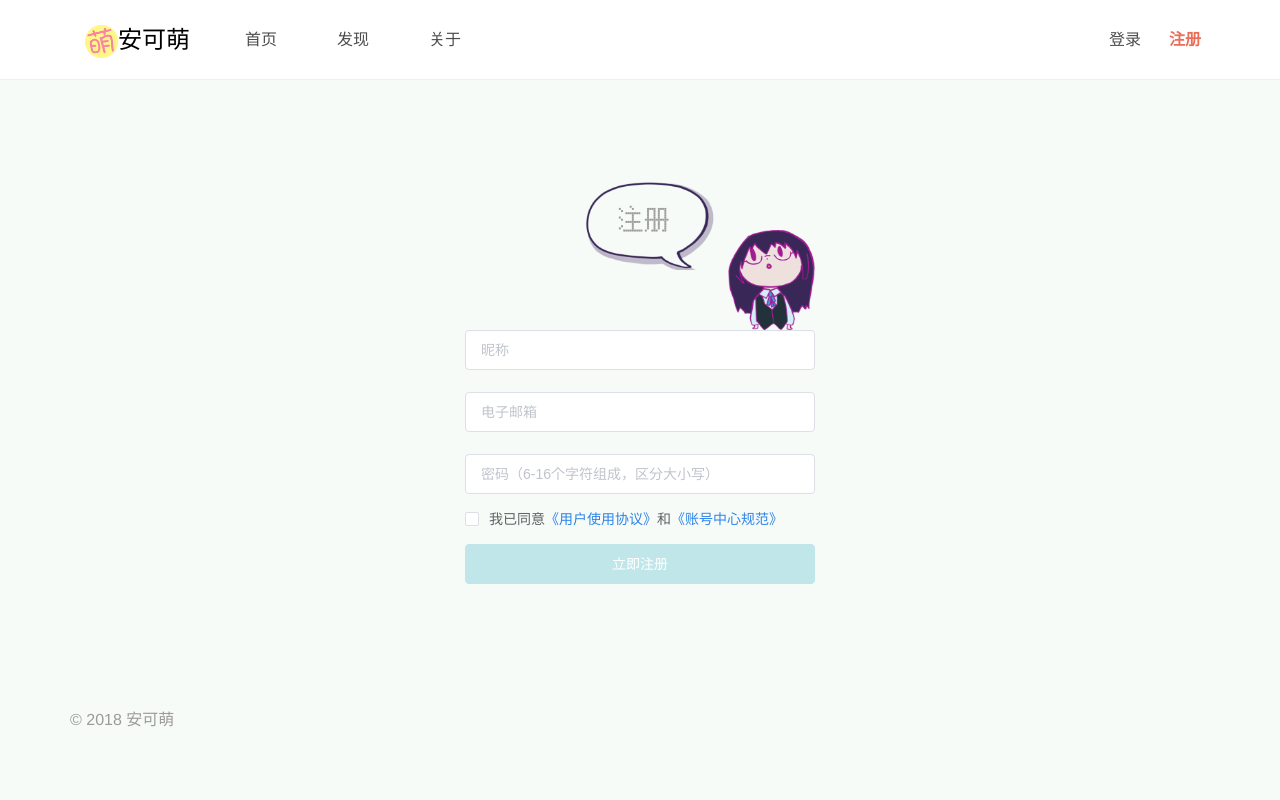
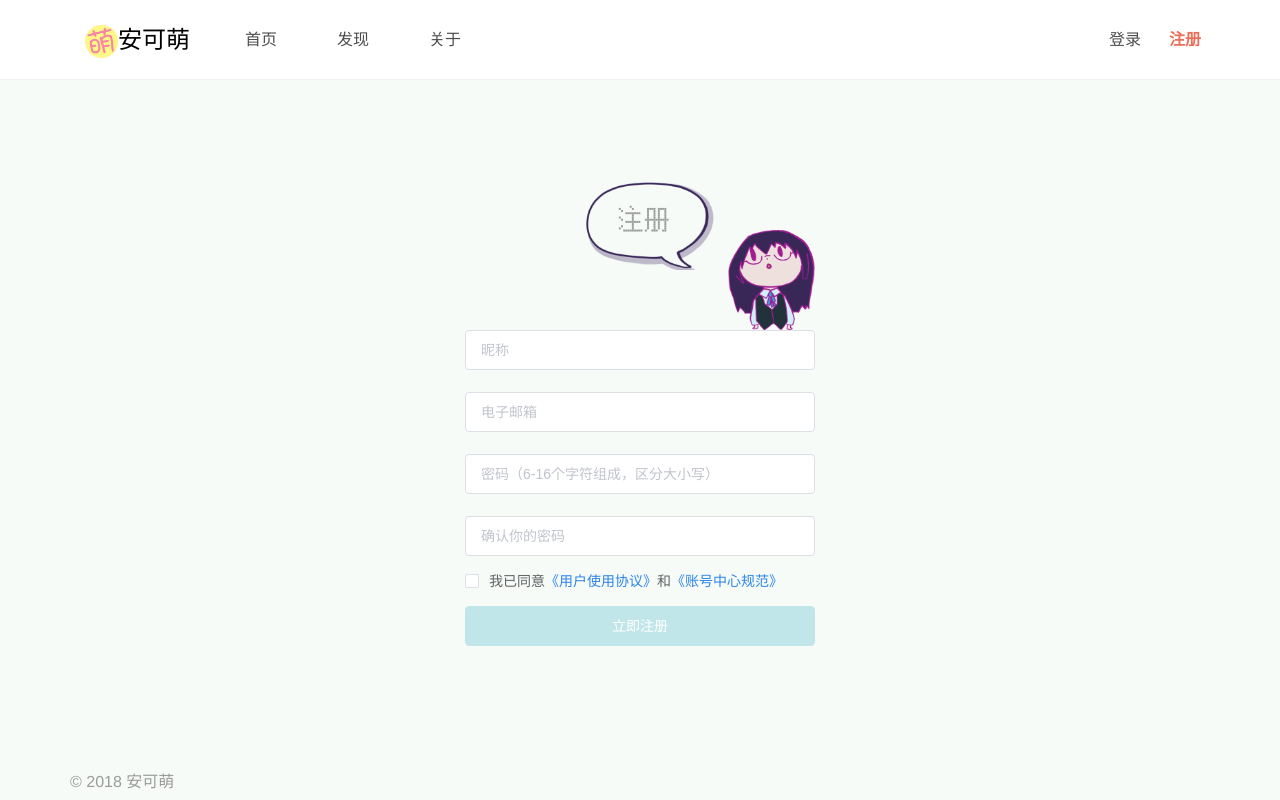
Before and after one commit to MoeCoinOne/frontend-vue, a Vue app: page /user/register in a window 1280 px wide. Built offline with nearby package versions, Linux system fonts and the light colour scheme; what vue-photo-preview, vue-resource would draw is missing.

Commit message:
Added: 登录、注册表单校验

```diff
--- a/src/common/lang/zh-CN.js
+++ b/src/common/lang/zh-CN.js
@@ -32,6 +32,7 @@ export const user = {
     nicknamePlaceholder: '昵称',
     mailPlaceholder: '电子邮箱',
     passwordPlaceholder: '密码（6-16个字符组成，区分大小写）',
+    repeatPasswordPlaceholder: '确认你的密码',
     regionSelectPlaceholder: '选择地区',
     mobilePlaceholder: '填写手机号',
     authCodePlaceholder: '验证码',
@@ -96,3 +97,13 @@ export const account = {
     }
   }
 }
+
+export const error = {
+  LOGIN_ACCOUNT_EMPTY: '邮箱不能为空',
+  LOGIN_ACCOUNT_INVALID: '邮箱格式无效',
+  LOGIN_PASSWORD_EMPTY: '密码不能为空',
+  REGISTER_NICKNAME_EMPTY: '昵称不能为空',
+  REGISTER_MAIL_INVALID: '邮箱格式无效',
+  REGISTER_PASSWORD_INVALID: '请输入6-16位密码',
+  REGISTER_REPEAT_PASSWORD_INVALID: '两次输入的密码不一致'
+}
--- a/src/layouts/user/login.vue
+++ b/src/layouts/user/login.vue
@@ -4,8 +4,8 @@
     <nav-bar></nav-bar>
 
     <div class="form-container" >
-      <el-form class="form" ref="form" :model="form">
-        <el-form-item class="first">
+      <el-form class="form" ref="form" :model="form" :rules="rules" status-icon>
+        <el-form-item class="first" prop="account">
           <el-input v-model="form.account" :placeholder="$t('user.login.accountPlaceholder')"></el-input>
 
           <div class="title circle">
@@ -14,12 +14,12 @@
           </div>
           <img class="title oh" src="/static/img/user/oh.png" />
         </el-form-item>
-        <el-form-item style="margin-bottom: 0">
+        <el-form-item style="margin-bottom: 0" prop="password">
           <el-input type="password" v-model="form.password" :placeholder="$t('user.login.passwordPlaceholder')"></el-input>
         </el-form-item>
         <el-form-item>
           <div class="form-action">
-            <el-checkbox>{{ $t('user.login.remember') }}</el-checkbox>
+            <el-checkbox v-model="form.remember">{{ $t('user.login.remember') }}</el-checkbox>
             <router-link class="a-forget" to="/user/forget">{{ $t('user.login.forget') }}</router-link>
           </div>
           <el-button class="btn-login" type="primary" @click="onSubmit">{{ $t('user.login.submit') }}</el-button>
@@ -43,20 +43,52 @@ export default {
       loading: false,
       form: {
         account: '',
-        password: ''
+        password: '',
+        remember: true
+      },
+      rules: {
+        account: [{
+          validator: (rule, value, callback) => {
+            if (!value) {
+              callback(new Error(this.$t('error.LOGIN_ACCOUNT_EMPTY')))
+            } else if (/^(\w-*\.*\+*)+@(\w-?)+(\.\w{2,})+$/.test(value) === false) {
+              callback(new Error(this.$t('error.LOGIN_ACCOUNT_INVALID')))
+            } else {
+              callback()
+            }
+          },
+          trigger: 'blur'
+        }],
+        password: [{
+          validator: (rule, value, callback) => {
+            if (!value) {
+              callback(new Error(this.$t('error.LOGIN_PASSWORD_EMPTY')))
+            } else {
+              callback()
+            }
+          },
+          trigger: 'blur'
+        }]
       }
     }
   },
   methods: {
     onSubmit () {
+      this.$refs['form'].validate((valid) => {
         this.loading = true
+        if (valid) {
           setTimeout(() => {
             this.loading = false
             this.$store.commit('setUserToken', {
               userToken: '111'
             })
-        this.$router.replace('/account/home')
-      }, 2000)
+            this.$router.replace({ name: 'HomeExplore' })
+          }, 200)
+        } else {
+          this.loading = false
+          return false
+        }
+      })
     }
   }
 }
--- a/src/layouts/user/register.vue
+++ b/src/layouts/user/register.vue
@@ -3,8 +3,8 @@
     <nav-bar></nav-bar>
 
     <div class="form-container">
-      <el-form class="form" ref="form" :model="form">
-        <el-form-item class="first">
+      <el-form class="form" ref="form" :model="form" :rules="rules" status-icon>
+        <el-form-item class="first" prop="nickname">
           <el-input v-model="form.nickname" :placeholder="$t('user.register.nicknamePlaceholder')"></el-input>
 
           <div class="title circle">
@@ -13,11 +13,14 @@
           </div>
           <img class="title oh" src="/static/img/user/oh.png" />
         </el-form-item>
-        <el-form-item>
+        <el-form-item prop="mail">
           <el-input v-model="form.mail" :placeholder="$t('user.register.mailPlaceholder')"></el-input>
         </el-form-item>
-        <el-form-item style="margin-bottom: 0">
+        <el-form-item prop="password">
           <el-input type="password" v-model="form.password" :placeholder="$t('user.register.passwordPlaceholder')"></el-input>
+        </el-form-item>
+        <el-form-item style="margin-bottom: 0" prop="repeatPassword">
+          <el-input type="password" v-model="form.repeatPassword" :placeholder="$t('user.register.repeatPasswordPlaceholder')"></el-input>
         </el-form-item>
         <el-form-item>
           <div class="form-action">
@@ -46,7 +49,48 @@ export default {
       form: {
         mail: '',
         nickname: '',
-        password: ''
+        password: '',
+        repeatPassword: ''
+      },
+      rules: {
+        nickname: [{
+          validator: (rule, value, callback) => {
+            if (!value) {
+              callback(new Error(this.$t('error.REGISTER_NICKNAME_EMPTY')))
+            } else {
+              setTimeout(() => {
+                callback()
+              }, 500)
+            }
+          },
+          trigger: 'blur'
+        }],
+        mail: [{
+          validator: (rule, value, callback) => {
+            if (/^(\w-*\.*\+*)+@(\w-?)+(\.\w{2,})+$/.test(value) === false) {
+              callback(new Error(this.$t('error.REGISTER_MAIL_INVALID')))
+            } else {
+              setTimeout(() => {
+                callback()
+              }, 500)
+            }
+          },
+          trigger: 'blur'
+        }],
+        password: [
+          { required: true, message: this.$t('error.REGISTER_PASSWORD_INVALID'), trigger: 'blur' },
+          { min: 6, max: 16, message: this.$t('error.REGISTER_PASSWORD_INVALID'), trigger: 'blur' }
+        ],
+        repeatPassword: [{
+          validator: (rule, value, callback) => {
+            if (value !== this.form.password) {
+              callback(new Error(this.$t('error.REGISTER_REPEAT_PASSWORD_INVALID')))
+            } else {
+              callback()
+            }
+          },
+          trigger: 'blur'
+        }]
       },
       allowTerm: false
     }
```
Lines whose indentation alone changed are shown as unchanged.
